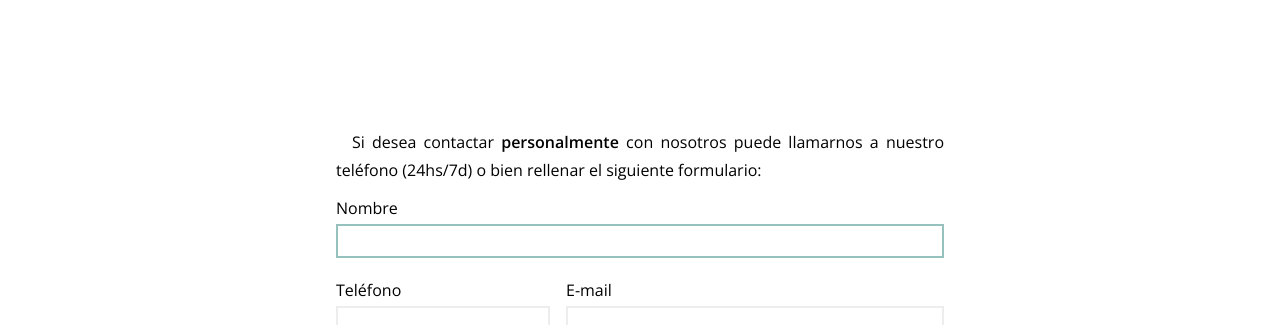
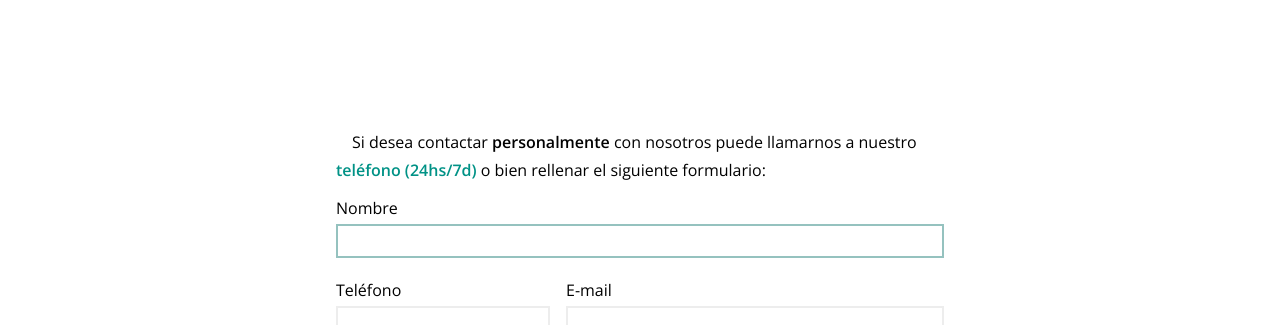
Before and after one commit to santiagodls/psiconueve, a Jekyll site: the page built from contacto.html, in a window 1280 px wide. Shown: the part 1321-1646 px from the top of the page. Built offline with Jekyll 4.4.1, drawn with Linux system fonts in a browser that asks for light colours.

Commit message:
Tooltip para telefono

```diff
--- a/_sass/global.scss
+++ b/_sass/global.scss
@@ -212,3 +212,52 @@ main p + p, li p {
 		top: 6.5em;
 	}
 }
+
+//## TOOLTIPS #######
+.tooltip-wrapper {
+	text-align: justify;
+	> * {
+		display: inline-block;
+		margin: 0;
+	}
+	p:not(:first-child) {
+		text-indent: 0;
+	}
+}
+.tooltip {
+	position: relative;
+	display: inline-block;
+	color: $green1;
+	font-weight: bold;
+	cursor: pointer;
+	.tooltiptext {
+		visibility: hidden;
+		background-color: $black1;
+		color: $white;
+		box-sizing: border-box;
+		padding: .5em 1em;
+		border-radius: .25em;
+		position: absolute;
+		bottom: 100%;
+		left: 50%;
+		transform: translateX(-50%);
+		z-index: 1;
+		opacity: 0;
+		transition: opacity .3s;
+		&:after {
+			content: " ";
+			position: absolute;
+			top: 100%;
+			left: 50%;
+			margin-left: -.4em;
+			border-width: .4em;
+			border-style: solid;
+			border-color: $black1 transparent transparent transparent;
+		}
+	}
+	&:hover .tooltiptext {
+		visibility: visible;
+		opacity: 1;
+		cursor: auto;
+	}
+}
--- a/contacto.html
+++ b/contacto.html
@@ -12,9 +12,18 @@ subtitle: A tu disposición cuando lo necesites
 </section>
 <section id="formularios">
 	<form class="contacto">
-		<p>
-			Si desea contactar <b>personalmente</b> con nosotros puede llamarnos a nuestro teléfono (24hs/7d) o bien rellenar el siguiente formulario:
-		</p>
+		<div class="tooltip-wrapper">
+			<p>
+				Si desea contactar <b>personalmente</b> con nosotros puede llamarnos a nuestro
+			</p>
+			<div class="tooltip">
+				teléfono (24hs/7d)
+				<span class="tooltiptext">695&nbsp;642&nbsp;851</span>
+			</div>
+			<p>
+				o bien rellenar el siguiente formulario:
+			</p>
+		</div>
 		<div class="form-group">
 			<label>Nombre</label>
 			<input type="text" name="nombre" required autofocus/>
```
